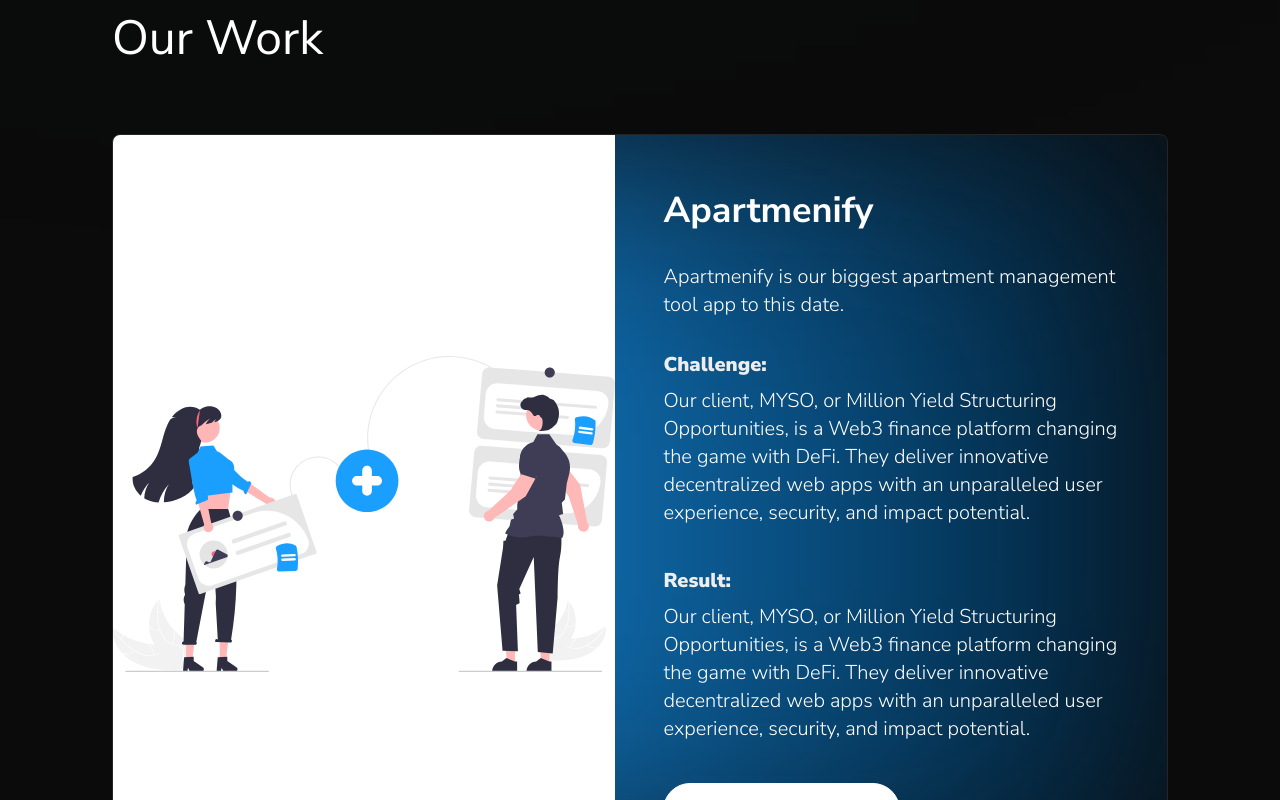
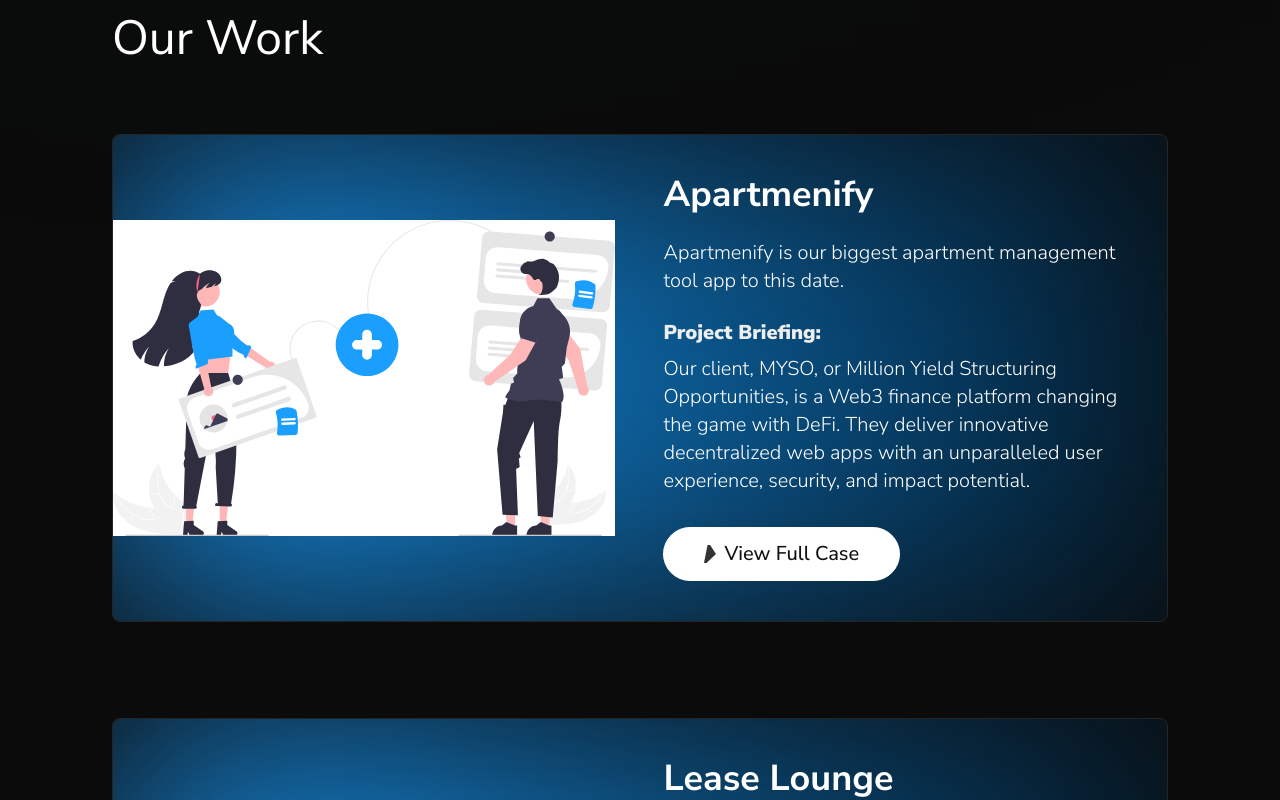
Before and after one commit to zrvnarmarin/BitLyte-Studios-Website, a Next.js app: page / in a window 1280 px wide. Shown: the part 2100-2900 px from the top of the page. Built offline with nearby package versions, Linux system fonts and the light colour scheme.

Commit message:
minor changes in styling

```diff
--- a/app/(home-sections)/ProjectsSection.tsx
+++ b/app/(home-sections)/ProjectsSection.tsx
@@ -45,7 +45,7 @@ export const ProjectCardDesktop = ({
 }: ProjectCardProps ) => {
   return (
     <div
-      className={`relative overflow-hidden flex flex-col xl:flex-row rounded-lg gap-6 border-[0.5px] border-[#252525]`}
+      className={`relative overflow-hidden items-center flex flex-col xl:flex-row rounded-lg gap-6 border-[0.5px] border-[#252525]`}
     >
       {/* Blur background */}
       <div className="w-full h-full absolute right-0 bottom-0 bg-gradient-to-r from-[#1A9FFF] to-[#002139] z-10 blur-[130px]"></div>
@@ -62,7 +62,7 @@ export const ProjectCardDesktop = ({
       </div>
 
       {/* Project info */}
-      <div className="flex flex-col gap-8 w-full z-20 py-4 px-4 xs:px-6 sm:px-8 md:py-8 md:px-10 xl:px-6 xl:py-14">
+      <div className="flex flex-col gap-6 w-full z-20 py-4 px-4 xs:px-6 sm:px-8 md:py-8 md:px-10 xl:px-6 xl:py-10">
         <h3 className="w-full text-2xl xs:text-3xl xl:text-4xl text-start font-bold text-[#ffffff] ">
           {title}
         </h3>
@@ -71,18 +71,7 @@ export const ProjectCardDesktop = ({
         </p>
         <div className="flex flex-col gap-2 pb-2">
           <p className="text-xl text-[#eeeeee] font-black">
-            Challenge:
-          </p>
-          <p className="text-lg xs:text-xl font-light text-[#ffffff] text-start">
-            Our client, MYSO, or Million Yield Structuring Opportunities, is a
-            Web3 finance platform changing the game with DeFi. They deliver
-            innovative decentralized web apps with an unparalleled user
-            experience, security, and impact potential.
-          </p>
-        </div>
-        <div className="flex flex-col gap-2 pb-2">
-          <p className="text-xl text-[#eeeeee] font-black">
-            Result:
+            Project Briefing:
           </p>
           <p className="text-lg xs:text-xl font-light text-[#ffffff] text-start">
             Our client, MYSO, or Million Yield Structuring Opportunities, is a
--- a/app/contact/(contact-sections)/AfterProposalSection.tsx
+++ b/app/contact/(contact-sections)/AfterProposalSection.tsx
@@ -46,7 +46,7 @@ export const ProcessStepCard = ({
         </span>
       </div>
 
-      <p className="text-xl font-light text-[#ffffff] text-start pt-6 z-20">
+      <p className="text-xl font-light text-[#ffffff] text-start pt-6 z-40">
         {description}
       </p>
     </div>
```
